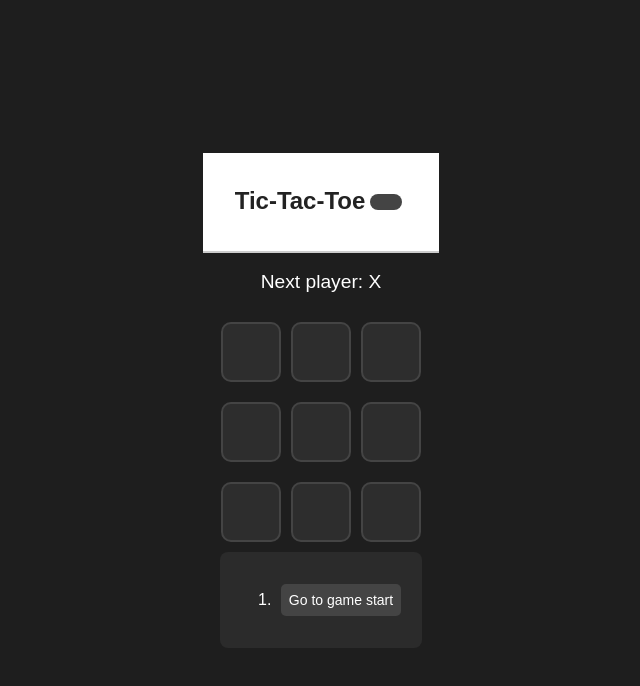
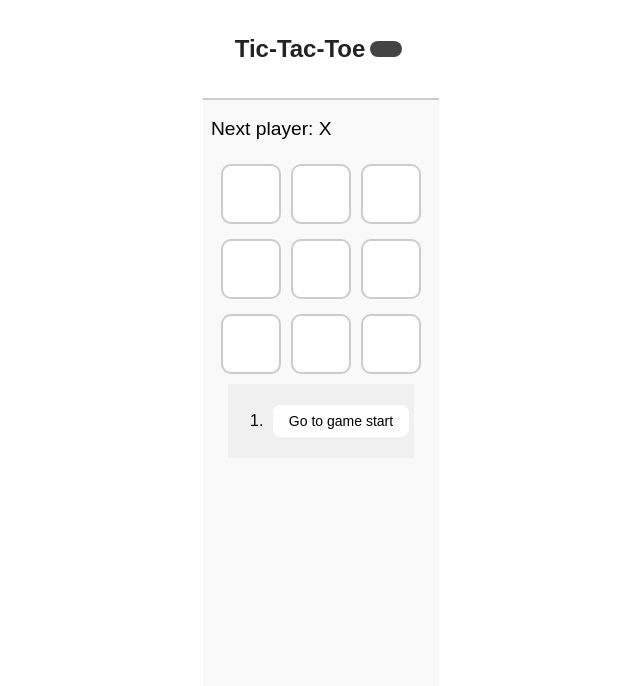
Before and after one commit to MisuClick/github-practice-tictactoe-Cabales, a React (Vite) app in the folder App/: page / in a window 1280 px wide. Shown: the top 686 px of the page, without its empty margins (319-959 px from the left). Built offline with nearby package versions, Linux system fonts and the light colour scheme.

Commit message:
Edited some design

```diff
--- a/App/src/App.css
+++ b/App/src/App.css
@@ -1,6 +1,4 @@
 body {
-  background-color: #1e1e1e;
-  color: white;
   font-family: Arial, sans-serif;
   height: 100vh;
   margin: 0;
@@ -9,6 +7,27 @@ body {
   /* horizontal center */
   align-items: center;
   /* vertical center */
+}
+
+/* Light mode */
+.game.light {
+  background-color: #f9f9f9;
+  /* light gray background */
+  color: #000;
+}
+
+/* Dark mode */
+.game.dark {
+  background-color: #1e1e1e;
+  /* dark background */
+  color: #fff;
+}
+
+/* Make sure page fills the viewport */
+.game {
+  min-height: 100vh;
+  display: flex;
+  flex-direction: column;
 }
 
 .game-container {
@@ -25,36 +44,67 @@ body {
   align-items: center;
 }
 
-.game-info {
-  background: #2b2b2b;
-  padding: 1rem;
-  border-radius: 8px;
+/* Light mode */
+.game.light .game-info {
+  background: #f0f0f0;
+  color: black;
 }
 
-.game-info button {
-  display: block;
-  margin-bottom: 0.5rem;
+.game.light .game-info button {
+  background: #fff;
+  color: black;
+}
+
+.game.light .game-info button:hover {
+  background: #ddd;
+}
+
+.game.light .square {
+  background: #fff;
+  color: black;
+  border: 2px solid #ccc;
+}
+
+/* Dark mode */
+.game.dark .game-info {
+  background: #2b2b2b;
+  color: white;
+}
+
+.game.dark .game-info button {
   background: #444;
   color: white;
-  border: none;
-  padding: 0.5rem;
-  border-radius: 5px;
-  cursor: pointer;
 }
 
-.game-info button:hover {
+.game.dark .game-info button:hover {
   background: #666;
+}
+
+.game.dark .square {
+  background: #2d2d2d;
+  color: white;
+  border: 2px solid #444;
 }
 .square {
   width: 60px;
   height: 60px;
   font-size: 2rem;
   font-weight: bold;
-  background-color: #2d2d2d;
-  border: 2px solid #444;
   border-radius: 10px;
   cursor: pointer;
   transition: background 0.3s;
+}
+
+.square.light {
+  background-color: #ffffff;
+  color: #000;
+  border: 2px solid #ccc;
+}
+
+.square.dark {
+  background-color: #2d2d2d;
+  color: #fff;
+  border: 2px solid #444;
 }
 
 .square:hover {
@@ -84,8 +134,12 @@ button {
   font-size: 14px;
 }
 
-button:hover {
-  background: #666;
+.square:hover.light {
+  background: #ddd;
+}
+
+.square:hover.dark {
+  background: #555;
 }
 
 .status {
@@ -117,3 +171,7 @@ button:hover {
   background: #2b2b2b;
   color: #f5f5f5;
 }
+
+* {
+  transition: background-color 0.3s ease, color 0.3s ease;
+}
--- a/App/src/components/Board.tsx
+++ b/App/src/components/Board.tsx
@@ -6,9 +6,10 @@ interface BoardProps {
   xIsNext: boolean;
   squares: (string | null)[];
   onPlay: (nextSquares: (string | null)[]) => void;
+  theme: string;
 }
 
-export default function Board({ xIsNext, squares, onPlay }: BoardProps) {
+export default function Board({ xIsNext, squares, onPlay, theme }: BoardProps) {
   function handleClick(i: number) {
     if (calculateWinner(squares) || squares[i]) return;
 
@@ -23,23 +24,27 @@ export default function Board({ xIsNext, squares, onPlay }: BoardProps) {
     : "Next player: " + (xIsNext ? "X" : "O");
 
   return (
-    <>
-      <div className="status">{status}</div>
-      <div className="board-row">
-        <Square value={squares[0]} onSquareClick={() => handleClick(0)} />
-        <Square value={squares[1]} onSquareClick={() => handleClick(1)} />
-        <Square value={squares[2]} onSquareClick={() => handleClick(2)} />
+    <div
+      className={`board-container ${
+        theme === "dark" ? "bg-gray-900 text-white" : "bg-white text-black"
+      } p-4 rounded-lg shadow-md`}
+    >
+      <div className="status mb-4 text-lg font-bold">{status}</div>
+      <div className="board-row flex">
+        <Square value={squares[0]} onSquareClick={() => handleClick(0)} theme={theme} />
+        <Square value={squares[1]} onSquareClick={() => handleClick(1)} theme={theme} />
+        <Square value={squares[2]} onSquareClick={() => handleClick(2)} theme={theme} />
       </div>
-      <div className="board-row">
-        <Square value={squares[3]} onSquareClick={() => handleClick(3)} />
-        <Square value={squares[4]} onSquareClick={() => handleClick(4)} />
-        <Square value={squares[5]} onSquareClick={() => handleClick(5)} />
+      <div className="board-row flex">
+        <Square value={squares[3]} onSquareClick={() => handleClick(3)} theme={theme} />
+        <Square value={squares[4]} onSquareClick={() => handleClick(4)} theme={theme} />
+        <Square value={squares[5]} onSquareClick={() => handleClick(5)} theme={theme} />
       </div>
-      <div className="board-row">
-        <Square value={squares[6]} onSquareClick={() => handleClick(6)} />
-        <Square value={squares[7]} onSquareClick={() => handleClick(7)} />
-        <Square value={squares[8]} onSquareClick={() => handleClick(8)} />
+      <div className="board-row flex">
+        <Square value={squares[6]} onSquareClick={() => handleClick(6)} theme={theme} />
+        <Square value={squares[7]} onSquareClick={() => handleClick(7)} theme={theme} />
+        <Square value={squares[8]} onSquareClick={() => handleClick(8)} theme={theme} />
       </div>
-    </>
+    </div>
   );
 }
--- a/App/src/components/Game.tsx
+++ b/App/src/components/Game.tsx
@@ -36,9 +36,10 @@ export default function Game() {
       <Navbar theme={theme} onToggle={() => setTheme(theme === "light" ? "dark" : "light")} />
 
       <div className="game-board">
-        <Board xIsNext={xIsNext} squares={currentSquares} onPlay={handlePlay} />
+        <Board xIsNext={xIsNext} squares={currentSquares} onPlay={handlePlay} theme={theme}/>
       </div>
-      <div className="game-info">
+      <div className={`game-info mt-4 p-2 rounded-md ${
+        theme === "dark" ? "bg-gray-800 text-white" : "bg-gray-200 text-black"}`}>
         <ol>{moves}</ol>
       </div>
     </div>
--- a/App/src/components/Square.tsx
+++ b/App/src/components/Square.tsx
@@ -3,11 +3,15 @@ import React from "react";
 interface SquareProps {
   value: string | null;
   onSquareClick: () => void;
+  theme: string;
 }
 
-export default function Square({ value, onSquareClick }: SquareProps) {
+export default function Square({ value, onSquareClick, theme }: SquareProps) {
   return (
-    <button className="square" onClick={onSquareClick}>
+    <button
+      onClick={onSquareClick}
+      className={`square ${theme}`}
+    >
       {value}
     </button>
   );
```
